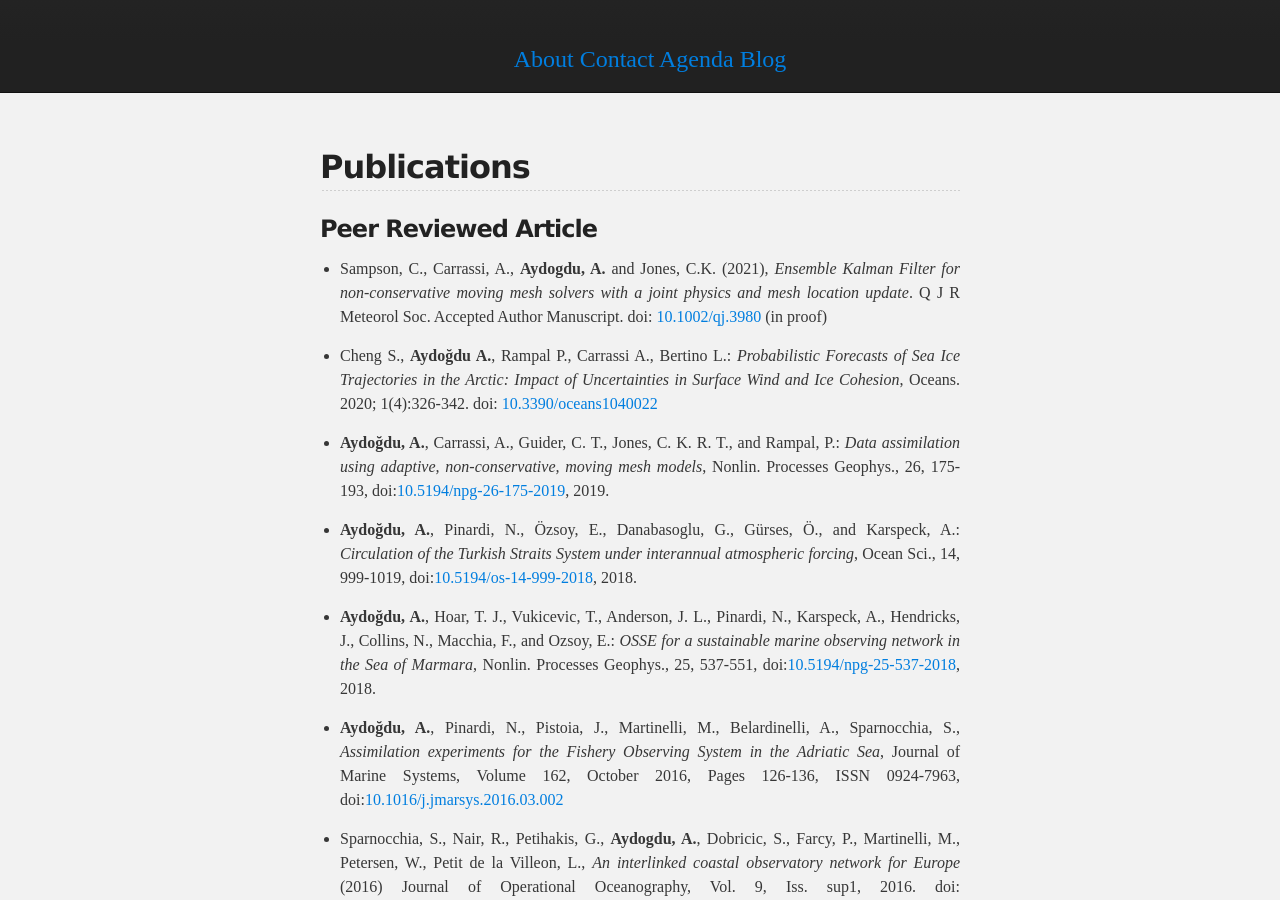
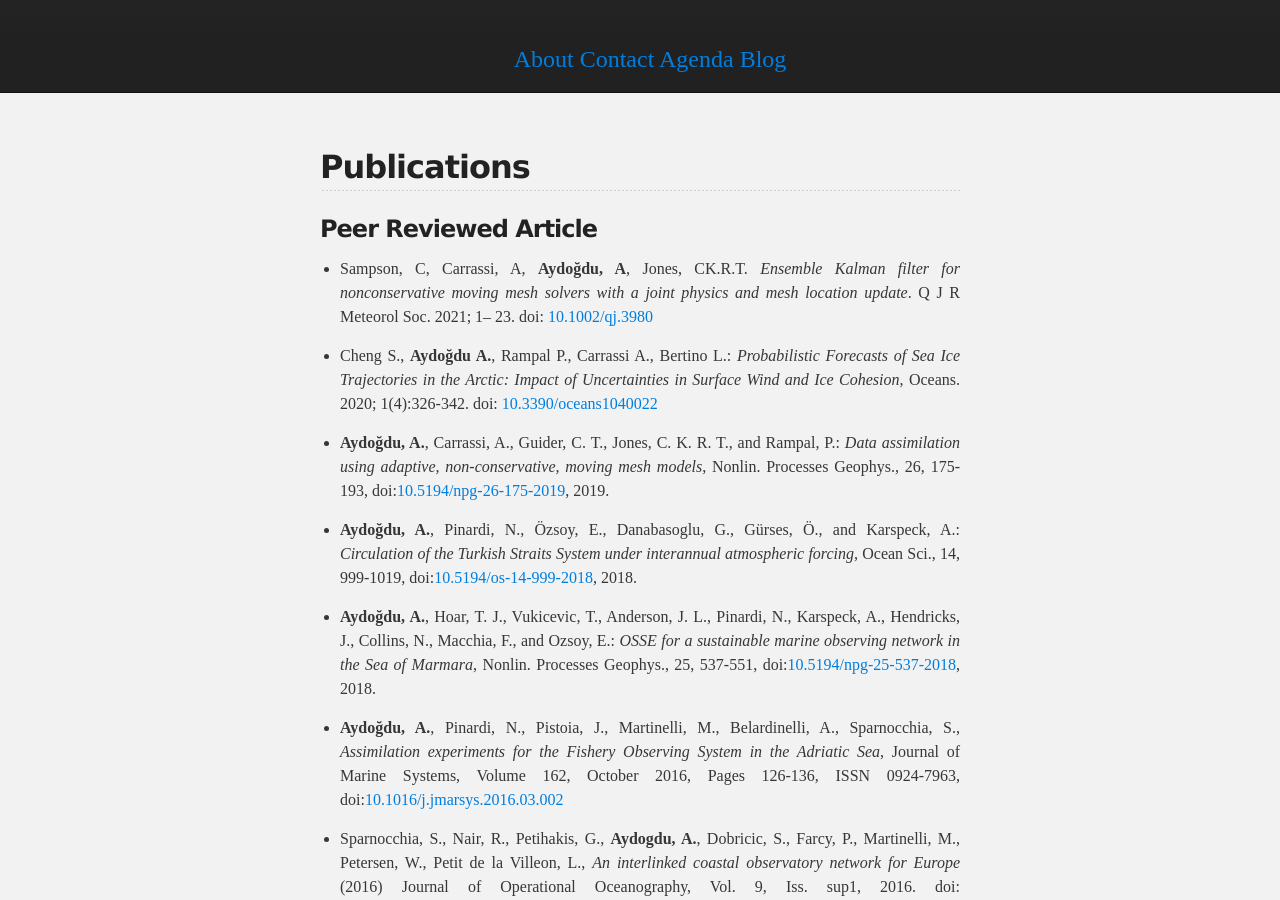
Before and after one commit to aydogduali/aydogduali.github.io, a Jekyll site: the page built from about/publication.md, in a window 1280 px wide and 900 px high, scrolled down 371 px. Built offline with Jekyll 4.4.1, drawn with Linux system fonts in a browser that asks for light colours; our own code applies the rules of GitHub Pages for plain Markdown files; the repository's description, which GitHub fills in, is left out.

Commit message:
update Sampson etal.

```diff
--- a/about/publication.md
+++ b/about/publication.md
@@ -6,7 +6,7 @@
 
 ### Peer Reviewed Article
 
-- Sampson, C., Carrassi, A., __Aydogdu, A.__ and Jones, C.K. (2021), *Ensemble Kalman Filter for non‐conservative moving mesh solvers with a joint physics and mesh location update*. Q J R Meteorol Soc. Accepted Author Manuscript. doi: [10.1002/qj.3980](https://doi.org/10.1002/qj.3980) (in proof)
+- Sampson, C, Carrassi, A, __Aydoğdu, A__, Jones, CK.R.T. *Ensemble Kalman filter for nonconservative moving mesh solvers with a joint physics and mesh location update*. Q J R Meteorol Soc. 2021; 1– 23. doi: [10.1002/qj.3980](https://doi.org/10.1002/qj.3980)
 
 - Cheng S., __Aydoğdu A.__, Rampal P., Carrassi A., Bertino L.: *Probabilistic Forecasts of Sea Ice Trajectories in the Arctic: Impact of Uncertainties in Surface Wind and Ice Cohesion*, Oceans. 2020; 1(4):326-342. doi: [10.3390/oceans1040022](https://doi.org/10.3390/oceans1040022)
 
```
